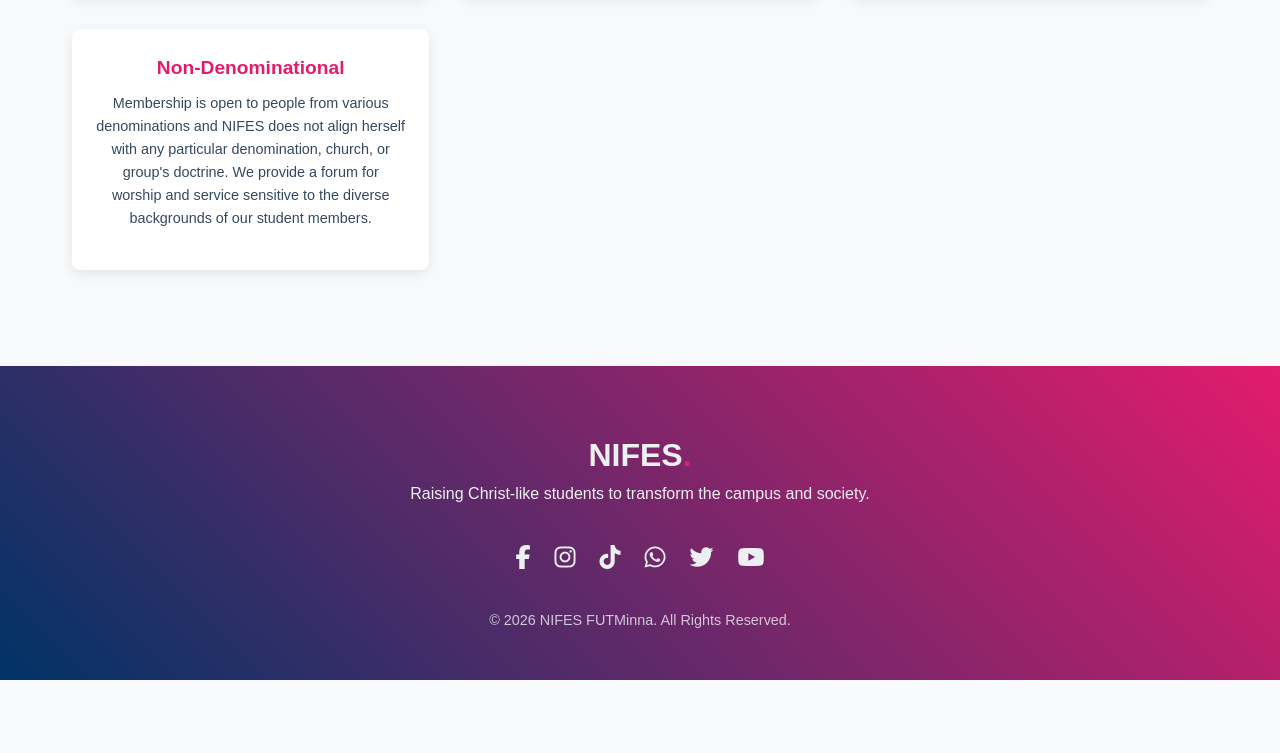
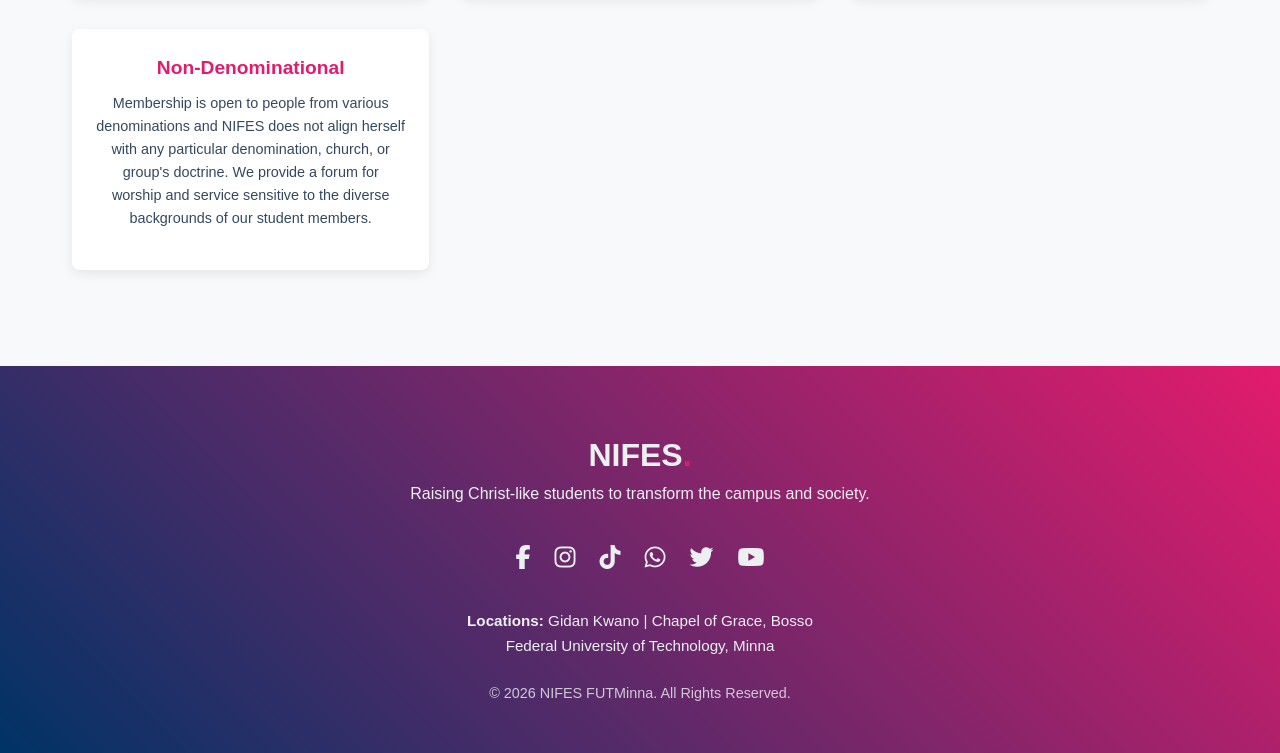
Before and after one commit to debugAyo/NIFES-Website, a plain HTML site: page about.html in a window 1280 px wide. Shown: the part 3688-4441 px from the top of the page. Before the commit the page ends 4368 px from the top, so only its background shows below. Drawn offline with Linux system fonts and the light colour scheme.

Commit message:
Added Location

```diff
--- a/Style.css
+++ b/Style.css
@@ -565,6 +565,15 @@ img {
   color: var(--accent-color);
 }
 
+.footer-locations {
+  margin: 1.5rem 0;
+  font-size: 0.95rem;
+}
+
+.footer-locations p {
+  margin: 0;
+}
+
 .footer-copyright {
   font-size: 0.9rem;
   color: var(--text-light);
--- a/about.html
+++ b/about.html
@@ -135,6 +135,10 @@
           <li><a href="#" target="_blank" rel="noopener noreferrer" aria-label="Twitter"><i class="fab fa-twitter"></i></a></li>
           <li><a href="https://www.youtube.com/@nifesfutmx?si=S88---Y41wuoewbN" target="_blank" rel="noopener noreferrer" aria-label="YouTube"><i class="fab fa-youtube"></i></a></li>
         </ul>
+        <div class="footer-locations">
+          <p><strong>Locations:</strong> Gidan Kwano | Chapel of Grace, Bosso</p>
+          <p>Federal University of Technology, Minna</p>
+        </div>
         <p class="footer-copyright">&copy; 2026 NIFES FUTMinna. All Rights Reserved.</p>
       </div>
     </div>
```
Also changed, not shown: devotionals.html (+4 -0 lines), events.html (+4 -0 lines), executives.html (+4 -0 lines), gallery.html (+4 -0 lines), index.html (+4 -0 lines), join.html (+4 -0 lines).
